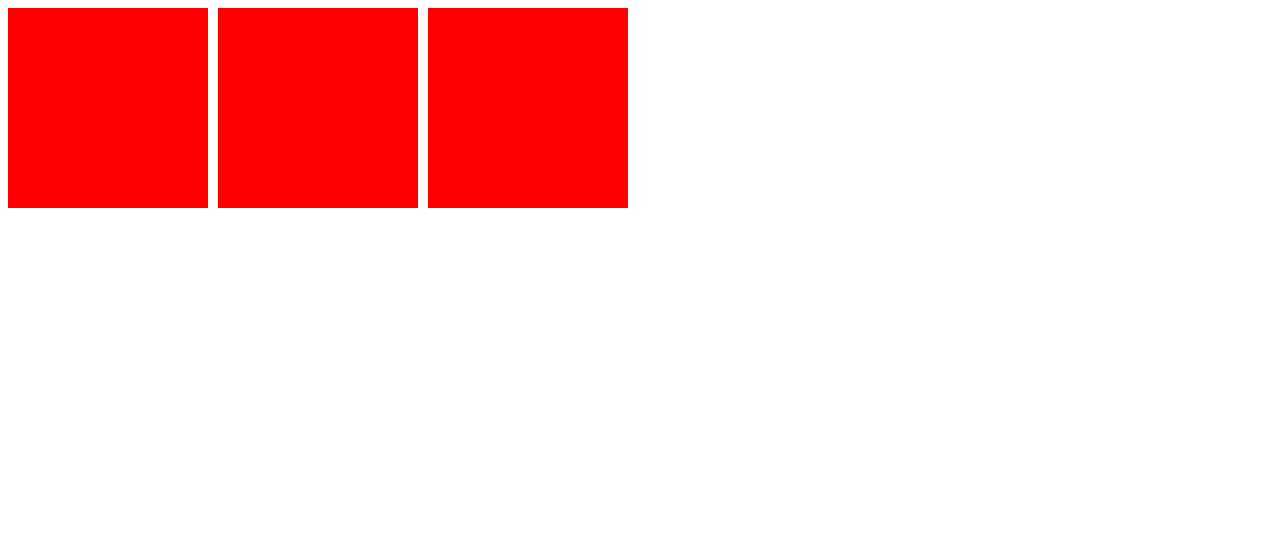
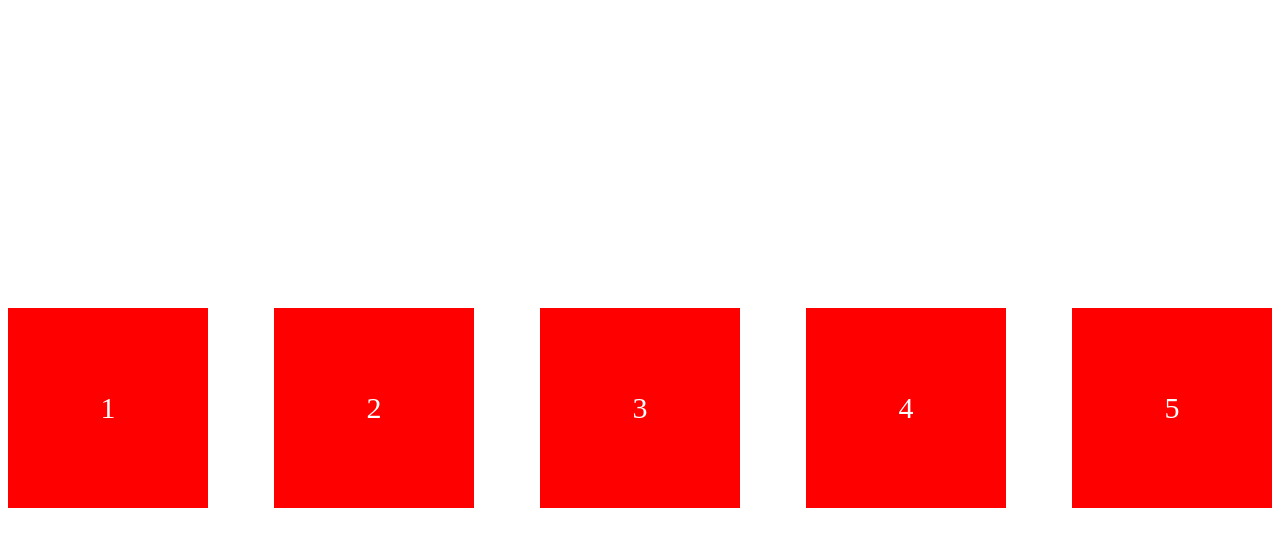
Before and after one commit to LeConsulat2/css-layout-masterclass, a plain HTML site: page index.html in a window 1280 px wide. Drawn offline with Linux system fonts and the light colour scheme.

Commit message:
CSS-Masterclass

```diff
--- a/index.html
+++ b/index.html
@@ -9,9 +9,11 @@
   </head>
   <body>
     <div class="father">
-      <div class="box"></div>
-      <div class="box"></div>
-      <div class="box"></div>
+      <div class="box">1</div>
+      <div class="box">2</div>
+      <div class="box">3</div>
+      <div class="box">4</div>
+      <div class="box">5</div>
     </div>
   </body>
 </html>
--- a/style.css
+++ b/style.css
@@ -1,11 +1,22 @@
 .father {
   display:flex;
-  gap: 10px;
+  height: 100vh;
+  flex-direction: row;
+  justify-content: space-between;
+  align-items: center;
+  gap: 20px;
 }
 
 .box {
+  display: flex;
+  justify-content: center;
+  align-items: center;
   width: 200px;
   height: 200px;
   background-color: red;
+  font-size:30px;
+  color:white;
+
+
 
 }
```
